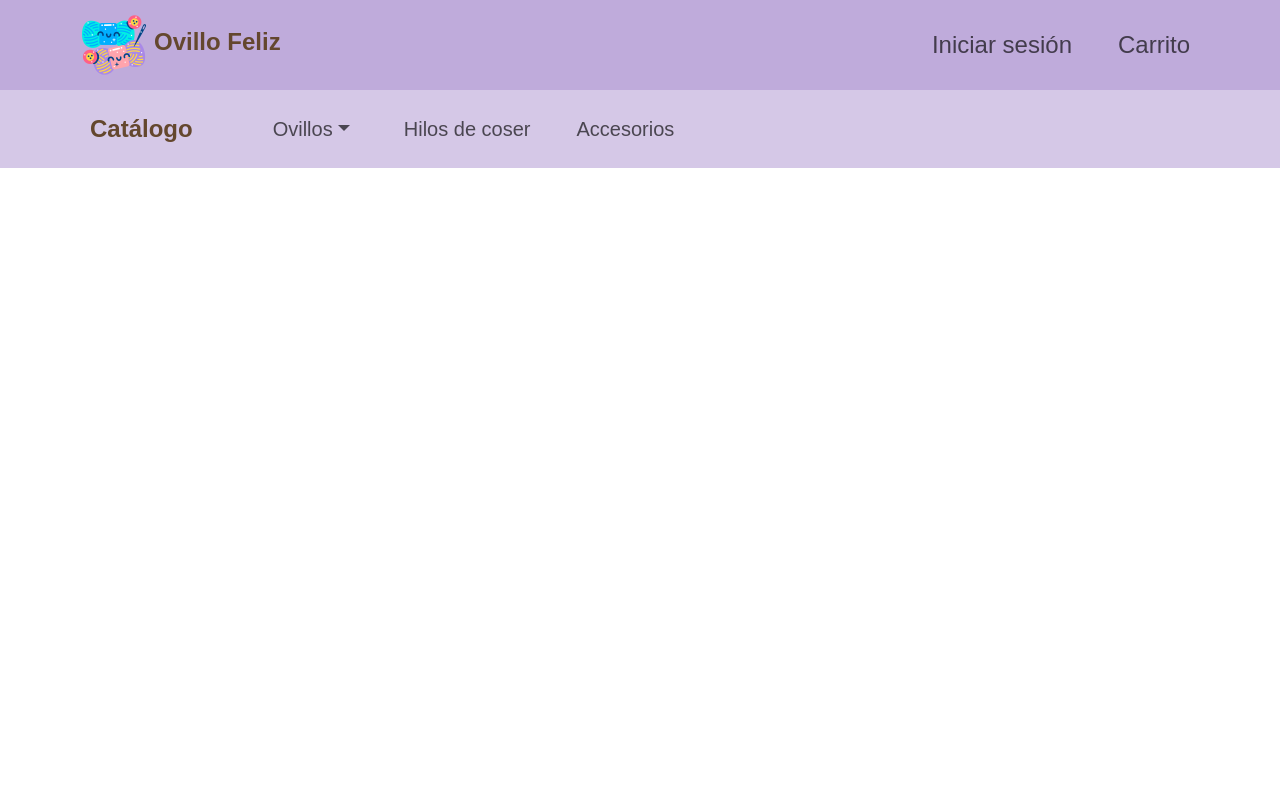
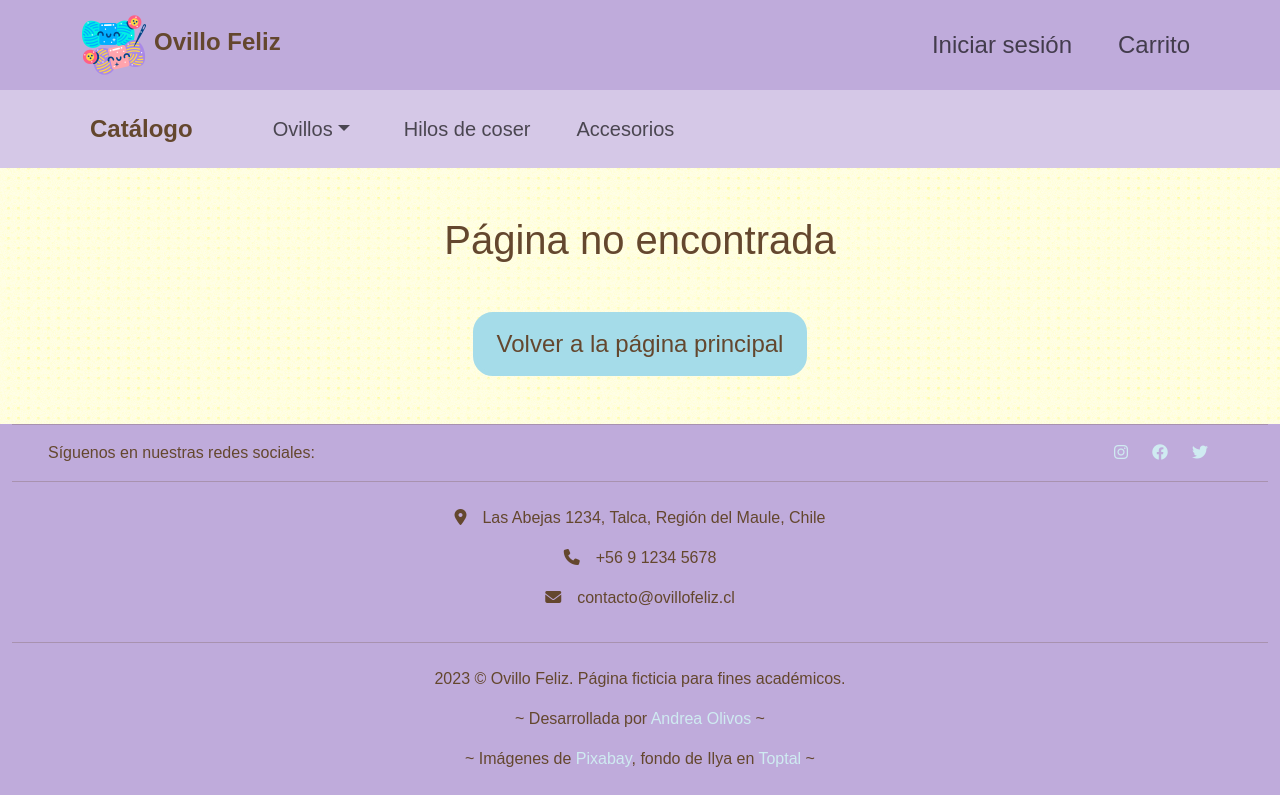
Before and after one commit to aolivos15/P5-ecommerce, a React (Vite) app: page /notfound in a window 1280 px wide. Built offline with nearby package versions, Linux system fonts and the light colour scheme; a web font is replaced by a local one.

Commit message:
Add NotFound and ProductLine pages

```diff
--- /dev/null
+++ b/src/components/ProductLineContainer/ProductLineContainer.jsx
@@ -0,0 +1,47 @@
+import { useEffect, useState } from "react"
+import { useNavigate } from "react-router-dom";
+
+export const ProductLineContainer = ( { title } ) => {
+
+  const navigate = useNavigate();
+
+  // To store the full title of the product line
+  const [ lineTitle, setLineTitle ] = useState('');
+
+  const convertToFullTitle = () => {
+    switch (title) {
+      case 'algodon':
+        setLineTitle('Línea algodón');
+        return lineTitle;
+      case 'arcoiris':
+        setLineTitle('Línea arcoiris');
+        return lineTitle;
+      case 'basica':
+        setLineTitle('Línea básica');
+        return lineTitle;
+      case 'bebe':
+        setLineTitle('Línea bebé');
+        return lineTitle;
+      case 'lana':
+        setLineTitle('Línea lana');
+        return lineTitle;
+      case 'super':
+        setLineTitle('Línea súper');
+        return lineTitle;
+      default:
+        navigate(`/notfound`);
+    }
+  }
+
+  useEffect(() => {
+    convertToFullTitle();
+  }, [])
+
+  return (
+    <>
+      <div className="container">
+        <h1>{lineTitle}</h1>
+      </div>
+    </>
+  )
+}
--- a/src/index.css
+++ b/src/index.css
@@ -42,8 +42,16 @@ div {
   background-image: url("../src/assets/img/worn_dots.png");
 }
 
-.rounded-custom {
-  border-radius: 60px;
+.custom-btn {
+  background-color: var(--third400);
+  border: var(--third400) solid 4px;
+  color: var(--text400);
+  border-radius: 20px;
+  padding: 10px 20px;
+}
+
+.custom-btn:hover {
+  border: var(--text300) dashed 4px;
 }
 
 .dash-border {
--- a/src/router/RouterApp.jsx
+++ b/src/router/RouterApp.jsx
@@ -1,16 +1,21 @@
 import { Routes, Route } from "react-router-dom";
-import { HomePage } from '../views/IndexView';
+import { HomePage, NotFoundPage, ProductLinePage } from '../views/IndexView';
 import { NavBar } from "../components/NavBar/NavBar";
 import { CatalogNavBar } from "../components/CatalogNavBar/CatalogNavBar";
+import { Footer } from "../components/Footer/Footer";
 
 export const RouterApp = () => {
+
   return (
     <>
       <NavBar />
       <CatalogNavBar />
       <Routes>
-        <Route path='/' element={<HomePage />} />
+        <Route path="/" element={<HomePage />} />
+        <Route path="linea/:title" element={<ProductLinePage />} />
+        <Route path="*" element={<NotFoundPage />} />
       </Routes>
+      <Footer />
     </>
   )
 }
--- a/src/views/HomePage.jsx
+++ b/src/views/HomePage.jsx
@@ -1,5 +1,4 @@
 import { FeaturedProducts } from "../components/FeaturedProducts/FeaturedProducts"
-import { Footer } from "../components/Footer/Footer"
 import { Jumbotron } from "../components/Jumbotron/Jumbotron"
 import { ProductLines } from "../components/ProductLines/ProductLines"
 
@@ -9,7 +8,6 @@ export const HomePage = () => {
       <Jumbotron />
       <ProductLines />
       <FeaturedProducts />
-      <Footer />
     </>
   )
 }
--- a/src/views/IndexView.js
+++ b/src/views/IndexView.js
@@ -1 +1,3 @@
 export * from './HomePage';
+export * from './ProductLinePage';
+export * from './NotFoundPage';
--- /dev/null
+++ b/src/views/NotFoundPage.jsx
@@ -0,0 +1,12 @@
+export const NotFoundPage = () => {
+  return (
+    <>
+    <div className="container">
+      <h1 className="text-center mt-5">Página no encontrada</h1>
+      <div className="container d-flex justify-content-center align-items-center my-5">
+        <button className="btn custom-btn fs-4">Volver a la página principal</button>
+      </div>
+    </div>
+    </>
+  )
+}
--- /dev/null
+++ b/src/views/ProductLinePage.jsx
@@ -0,0 +1,12 @@
+import { useParams } from "react-router-dom"
+import { ProductLineContainer } from "../components/ProductLineContainer/ProductLineContainer";
+
+export const ProductLinePage = () => {
+  const { title } = useParams();
+
+  return (
+    <>
+      <ProductLineContainer title={title} />
+    </>
+  )
+}
```
